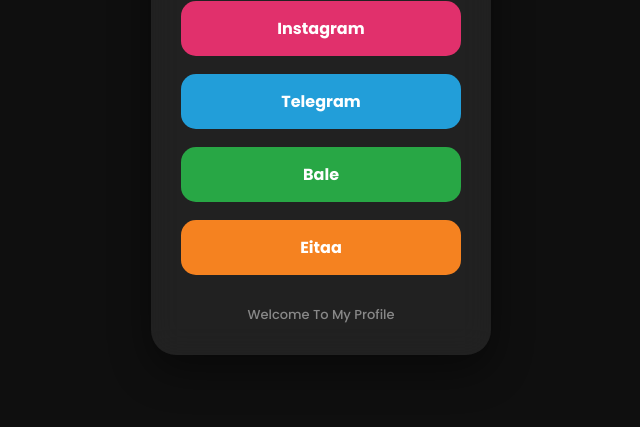
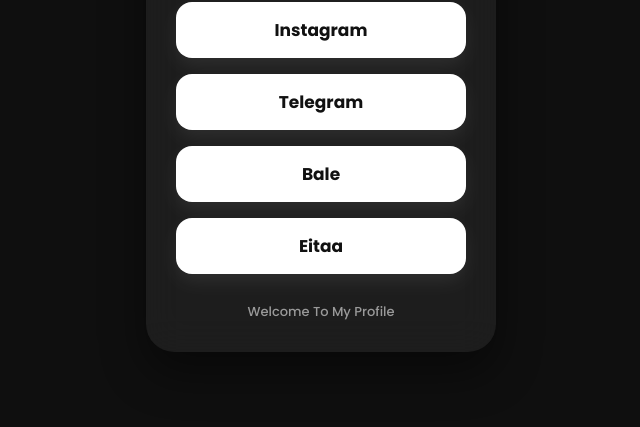
Before and after one commit to Amir61716267/Profile-, a plain HTML site: page index.html in a window 1280 px wide. Shown: the part 373-800 px from the top of the page, without its empty margins (319-959 px from the left). Drawn offline with Linux system fonts and the light colour scheme.

Commit message:
Update index.html

```diff
--- a/index.html
+++ b/index.html
@@ -14,7 +14,7 @@
 margin:0;
 padding:0;
 box-sizing:border-box;
-font-family:Poppins,sans-serif;
+font-family:'Poppins',sans-serif;
 }
 
 body{
@@ -22,17 +22,18 @@ background:#0f0f0f;
 display:flex;
 justify-content:center;
 align-items:center;
-height:100vh;
+min-height:100vh;
+padding:20px;
 }
 
 .card{
-width:340px;
+width:350px;
+background:rgba(255,255,255,.06);
+backdrop-filter:blur(18px);
+border-radius:28px;
 padding:30px;
-border-radius:25px;
-background:rgba(255,255,255,.08);
-backdrop-filter:blur(15px);
 text-align:center;
-box-shadow:0 15px 40px rgba(0,0,0,.45);
+box-shadow:0 20px 45px rgba(0,0,0,.45);
 }
 
 img{
@@ -40,50 +41,45 @@ width:150px;
 height:150px;
 border-radius:50%;
 object-fit:cover;
-border:4px solid white;
+border:4px solid #fff;
 }
 
 h1{
 margin-top:20px;
-color:white;
+color:#fff;
 font-size:25px;
+font-weight:600;
 }
 
 a{
-display:block;
-margin-top:18px;
+display:flex;
+align-items:center;
+justify-content:center;
+margin-top:16px;
 padding:15px;
-border-radius:15px;
+background:#ffffff;
+color:#111111;
 text-decoration:none;
+font-size:17px;
 font-weight:600;
-transition:.3s;
-color:white;
-}
-
-.instagram{
-background:#E1306C;
-}
-
-.telegram{
-background:#229ED9;
-}
-
-.bale{
-background:#28A745;
-}
-
-.eitaa{
-background:#F58220;
+border-radius:16px;
+transition:.25s;
+box-shadow:0 8px 20px rgba(255,255,255,.08);
 }
 
 a:hover{
-transform:scale(1.05);
+transform:translateY(-3px);
+box-shadow:0 14px 30px rgba(255,255,255,.15);
+}
+
+a:active{
+transform:scale(.98);
 }
 
 .footer{
-margin-top:30px;
-color:#888;
+margin-top:28px;
 font-size:13px;
+color:#9a9a9a;
 }
 
 </style>
@@ -94,31 +90,23 @@ font-size:13px;
 
 <div class="card">
 
-<img src="profile.jpg" alt="Profile Photo">
+<img src="profile.jpg" alt="Profile">
 
 <h1>Seyed Amir Abbas Sajadi</h1>
 
-<a class="instagram"
-href="https://instagram.com/amirabbassajadi89"
-target="_blank">
+<a href="https://instagram.com/amirabbassajadi89" target="_blank">
 Instagram
 </a>
 
-<a class="telegram"
-href="https://t.me/Amirabbassajadi"
-target="_blank">
+<a href="https://t.me/Amirabbassajadi" target="_blank">
 Telegram
 </a>
 
-<a class="bale"
-href="https://ble.ir/Seyedamirabbassajadi"
-target="_blank">
+<a href="https://ble.ir/Seyedamirabbassajadi" target="_blank">
 Bale
 </a>
 
-<a class="eitaa"
-href="https://eitaa.com/SeyedAmirabbassajadi"
-target="_blank">
+<a href="https://eitaa.com/SeyedAmirabbassajadi" target="_blank">
 Eitaa
 </a>
 
```
